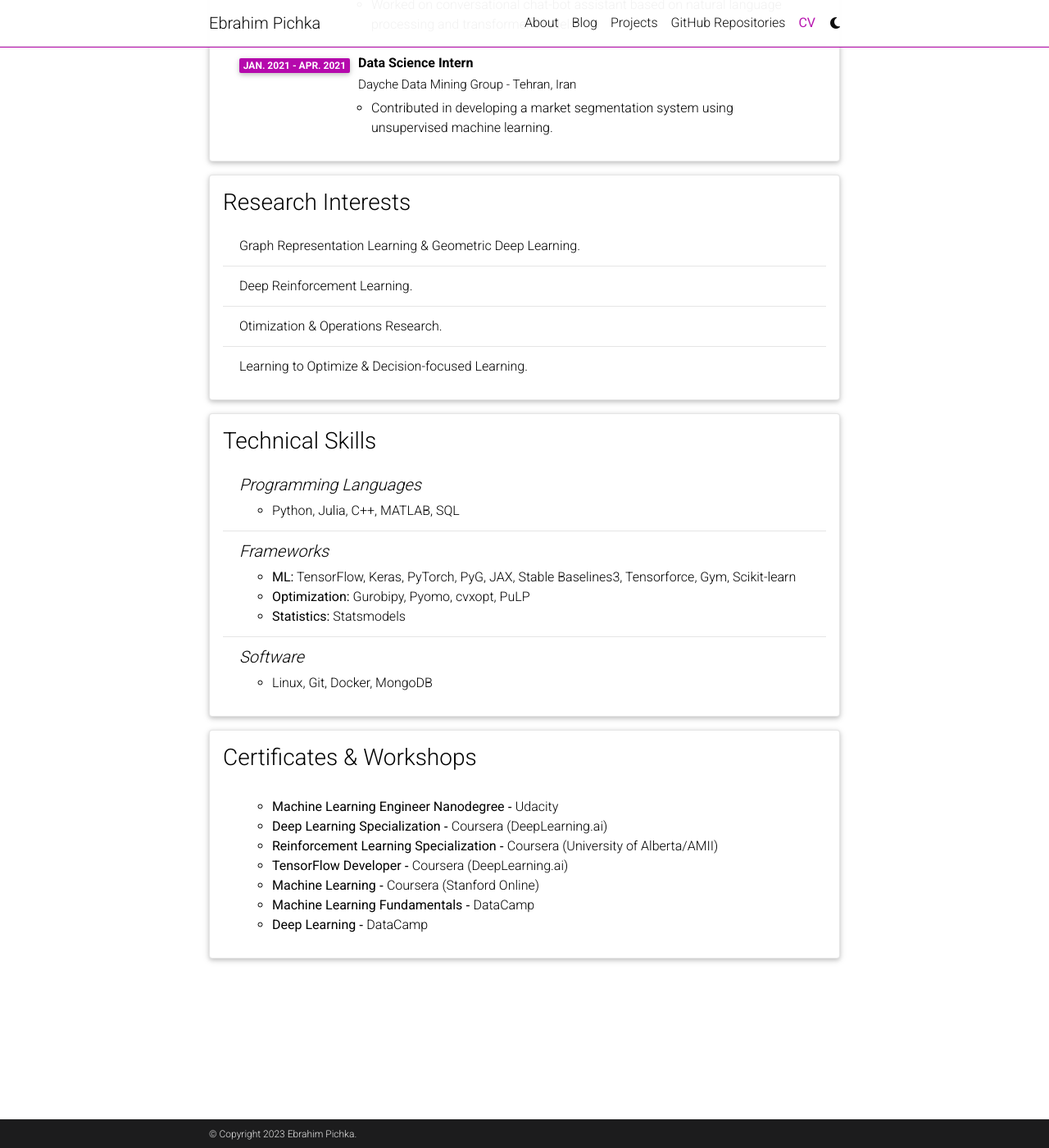
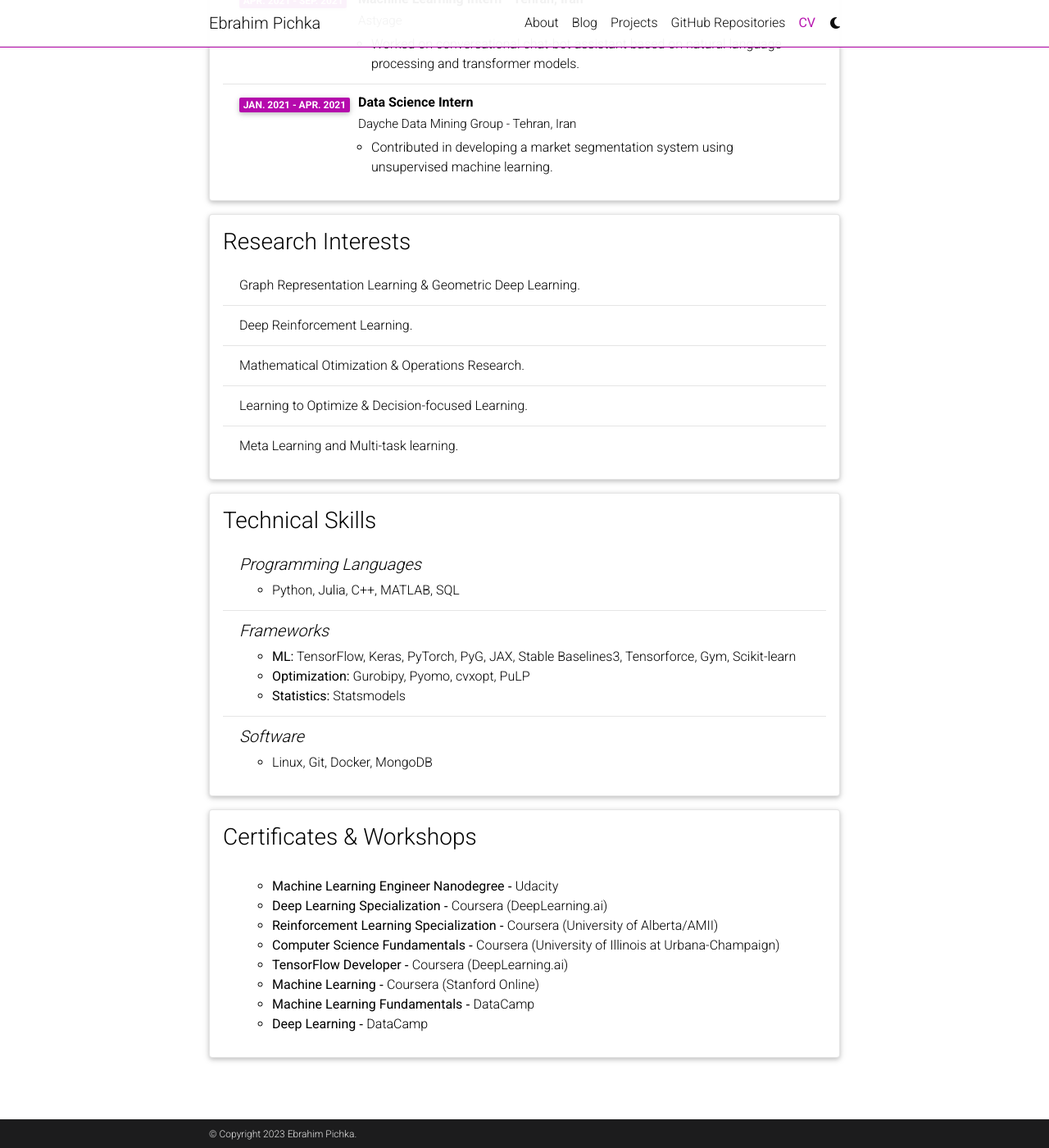
Before and after one commit to ebrahimpichka/ebrahimpichka.github.io, a Jekyll site: the page built from _pages/cv.md, in a window 1280 px wide and 1400 px high, scrolled down 842 px. Shown: the whole window at 82% size. Built offline with Jekyll 4.4.1, drawn with Linux system fonts in a browser that asks for light colours; comment, search, counter and statistics services are not loaded; a style sheet for code colours, icons or effects is not loaded; some of the changed text lies outside the part shown.

Commit message:
update cv

```diff
--- a/_data/cv.yml
+++ b/_data/cv.yml
@@ -16,6 +16,7 @@
       year: 2022 - Present
       description:
         - "<b>Supervisor:</b> Dr. Guoqing Zhang"
+        - "<b>CGPA:</b> 4.0/4.0"
         # - Description 2.
         # - title: Description 3.
         #   contents:
@@ -27,6 +28,7 @@
       description:
         - "<b>Thesis:</b> Algorithmic Trading in Financial Markets Using Deep Reinforcement Learning Methods."
         - "<b>Supervisor:</b> Dr. Masoud Mahootchi"
+        - "<b>CGPA:</b> 3.2/4.0"
 
 - title: Experience
   type: time_table
@@ -85,8 +87,9 @@
   contents:
       - Graph Representation Learning & Geometric Deep Learning.
       - Deep Reinforcement Learning.
-      - Otimization & Operations Research.
+      - Mathematical Otimization & Operations Research.
       - Learning to Optimize & Decision-focused Learning.
+      - Meta Learning and Multi-task learning.
 
 - title: Technical Skills
   type: nested_list
@@ -112,6 +115,7 @@
       - <b>Machine Learning Engineer Nanodegree</b> ‑ Udacity
       - <b>Deep Learning Specialization</b> ‑ Coursera (DeepLearning.ai)
       - <b>Reinforcement Learning Specialization</b> ‑ Coursera (University of Alberta/AMII)
+      - <b>Computer Science Fundamentals</b> ‑ Coursera (University of Illinois at Urbana-Champaign)
       - <b>TensorFlow Developer</b> ‑ Coursera (DeepLearning.ai)
       - <b>Machine Learning</b> ‑ Coursera (Stanford Online)
       - <b>Machine Learning Fundamentals</b> ‑ DataCamp
```
